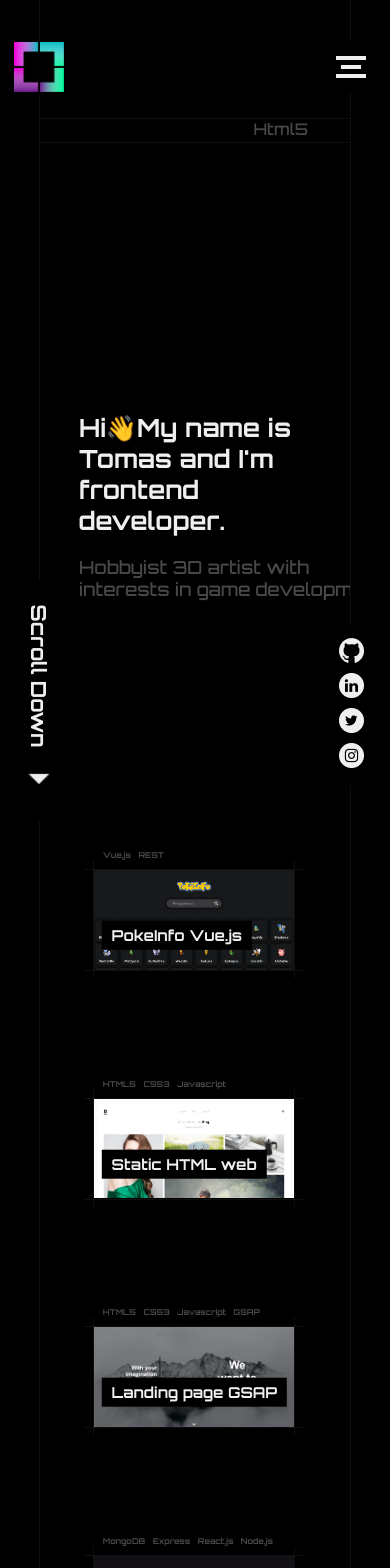
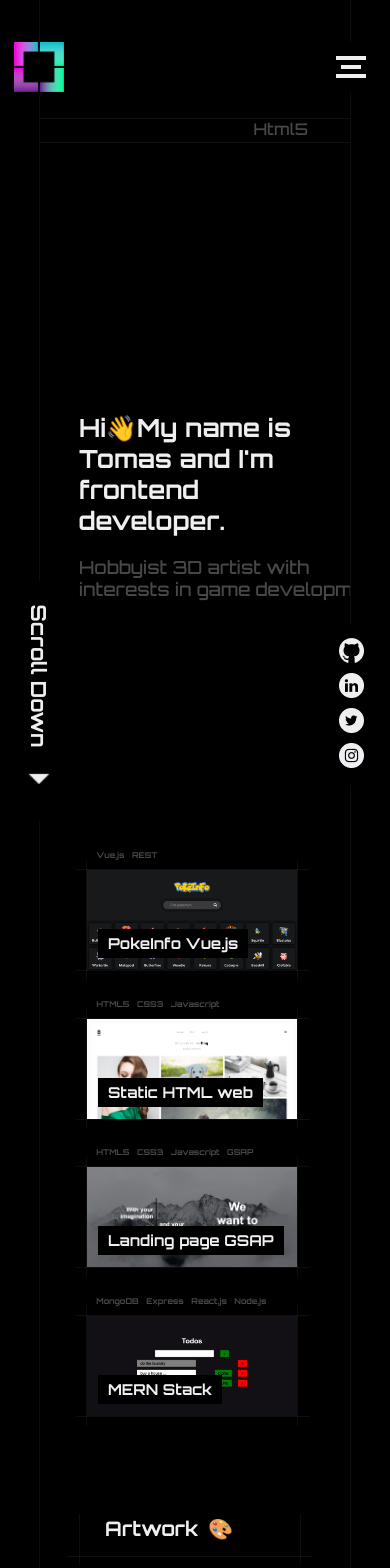
Before and after one commit to bodatomas/Next_Portfolio, a Next.js app: page / in a window 390 px wide. Shown: the top 1568 px of the page. Built offline with nearby package versions, Linux system fonts and the light colour scheme.

Commit message:
fixes css

```diff
--- a/components/Nav/Nav.module.scss
+++ b/components/Nav/Nav.module.scss
@@ -30,6 +30,7 @@
     justify-content: space-around;
     background-color: #000;
     text-align: center;
+    z-index: 1000;
 
     button {
       background-color: #000;
@@ -140,6 +141,15 @@
   }
 }
 
+@media only screen and (max-width: 720px) {
+  .navigation {
+    .burgerLinks {
+      align-items: flex-start;
+      margin-bottom: 10px;
+    }
+  }
+}
+
 @keyframes floating {
   0% {
     left: 0px;
--- a/components/Projects/ProjectBox/ProjectBox.module.scss
+++ b/components/Projects/ProjectBox/ProjectBox.module.scss
@@ -1,10 +1,12 @@
 .flexContainer {
   display: flex;
   flex-direction: column;
-  margin-bottom: 15vh;
+  margin-bottom: 20%;
   .projectBox {
     display: flex;
     height: 17.5vw;
+    max-height: 400px;
+    max-width: 970px;
 
     h3 {
       position: absolute;
@@ -16,6 +18,7 @@
     }
     .box {
       width: 40vw;
+      max-width: 970px;
       height: auto;
       overflow: hidden;
       color: #efeff1;
@@ -24,8 +27,8 @@
 
       .hover {
         position: absolute;
-        width: 89%;
-        height: 17.5vw;
+        width: 90%;
+        height: 66%;
         background-color: #000;
         opacity: 0.7;
 
@@ -35,14 +38,15 @@
           padding: 10px;
           z-index: 2;
           position: absolute;
-          left: 37vw;
+          left: 87%;
           top: 2vh;
         }
       }
 
       .title {
         position: absolute;
-        transform: translate(2vw, 13vw);
+        left: 10%;
+        bottom: 40%;
         padding: 5px 10px;
         background-color: #000;
         font-size: 1em;
@@ -57,6 +61,7 @@
 
     .lineVert {
       height: 22vw;
+      max-height: 520px;
       background-color: rgba($color: #efeff1, $alpha: 0.06);
       width: 1px;
       transform: translate(0, -2.5vw);
@@ -67,6 +72,7 @@
     height: 1px;
     background-color: rgba($color: #efeff1, $alpha: 0.06);
     width: 45vw;
+    max-width: 1120px;
     transform: translate(-2.5vw, 0);
   }
 }
@@ -74,7 +80,7 @@
 @media only screen and (max-width: 720px) {
   .flexContainer {
     .line {
-      width: 220px;
+      width: 233px;
     }
     .projectBox {
       h3 {
@@ -82,12 +88,21 @@
       }
       height: 100px;
       .lineVert {
-        height: 118px;
+        height: 120px;
       }
       .box {
-        width: 200px;
+        width: 210px;
+        .hover {
+          width: 230px;
+          height: 70%;
+          img {
+            left: 70%;
+          }
+        }
+
         .title {
           font-size: 10px;
+          left: 5%;
         }
       }
     }
```
